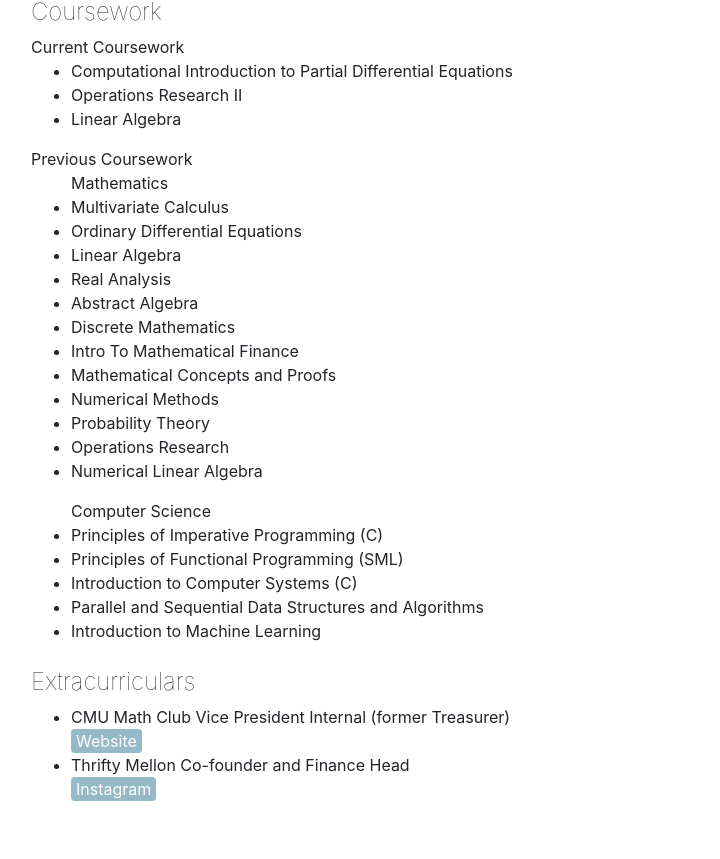
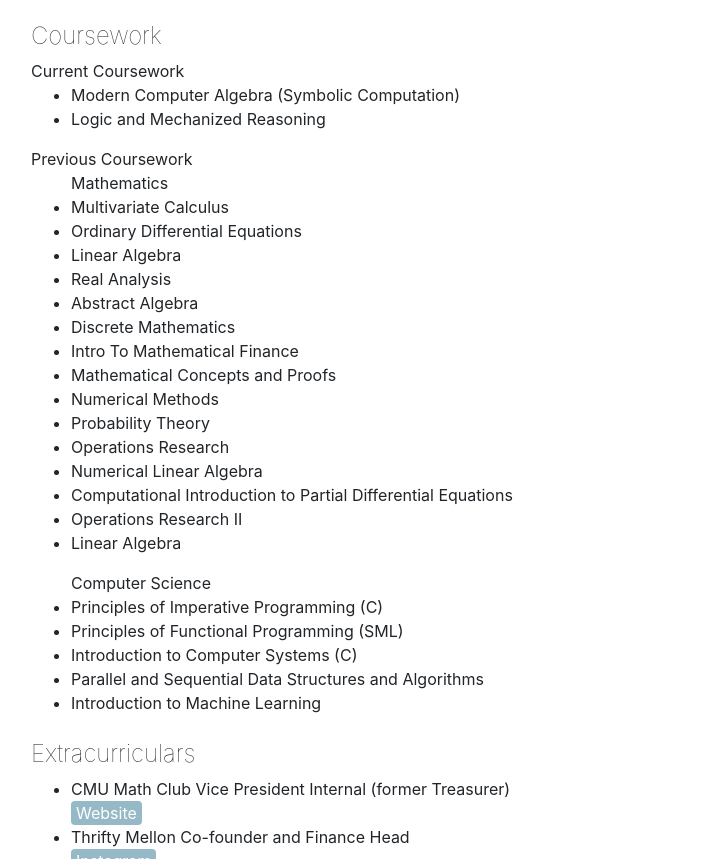
Before and after one commit to ehayes75/ehayes75.github.io, a plain HTML site: page index.html in a window 1280 px wide. Shown: the part 1043-1902 px from the top of the page, without its empty margins (161-881 px from the left). Before the commit the page ends 1874 px from the top, so only its background shows below. Drawn offline with nearby package versions, Linux system fonts and the light colour scheme.

Commit message:
Update index.html

```diff
--- a/index.html
+++ b/index.html
@@ -55,7 +55,7 @@ r<!DOCTYPE HTML>
                 <p>
                     My name is Emma Hayes. I am a current senior at Carnegie Mellon University studying Computational and Applied Mathematics with a minor in Computer Science.
 			My mathematical interests lie in applied math in general but specifically differential equations, and I would love to incorporate computer science or machine learning in any projects I do.
-
+			<br>
 		I love being able to explore the relationships between math and computer science and work with real life problems and examples.
 
 		Outside of math I like to bake, hike, and make art.
@@ -140,9 +140,8 @@ r<!DOCTYPE HTML>
 		</h4>
         Current Coursework
         <ul>
-            <li>Computational Introduction to Partial Differential Equations</li>
-            <li>Operations Research II</li>
-	    <li>Linear Algebra</li>
+            <li>Modern Computer Algebra (Symbolic Computation)</li>
+            <li>Logic and Mechanized Reasoning</li>
 
         </ul>
         Previous Coursework
@@ -159,6 +158,9 @@ r<!DOCTYPE HTML>
             	<li>Probability Theory</li>
 		<li>Operations Research</li>
             	<li>Numerical Linear Algebra</li>
+		<li>Computational Introduction to Partial Differential Equations</li>
+            	<li>Operations Research II</li>
+	    	<li>Linear Algebra</li>
 
 	</ul>
 	<ul> Computer Science
```
